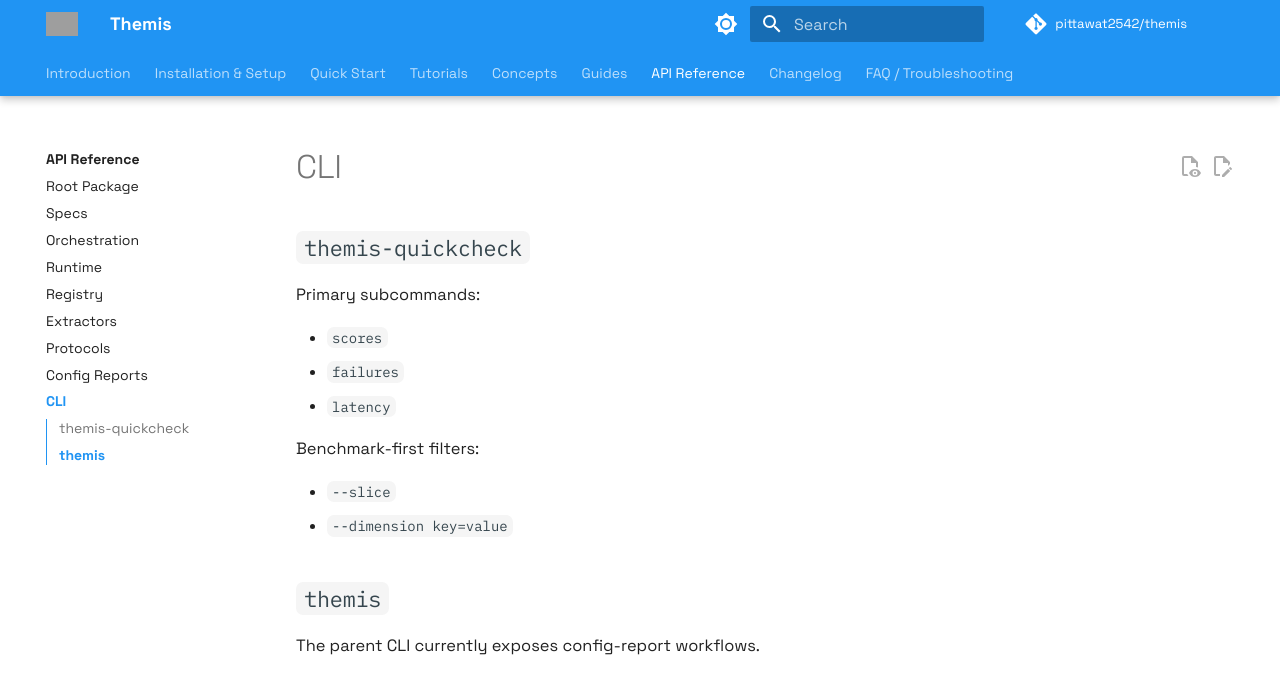
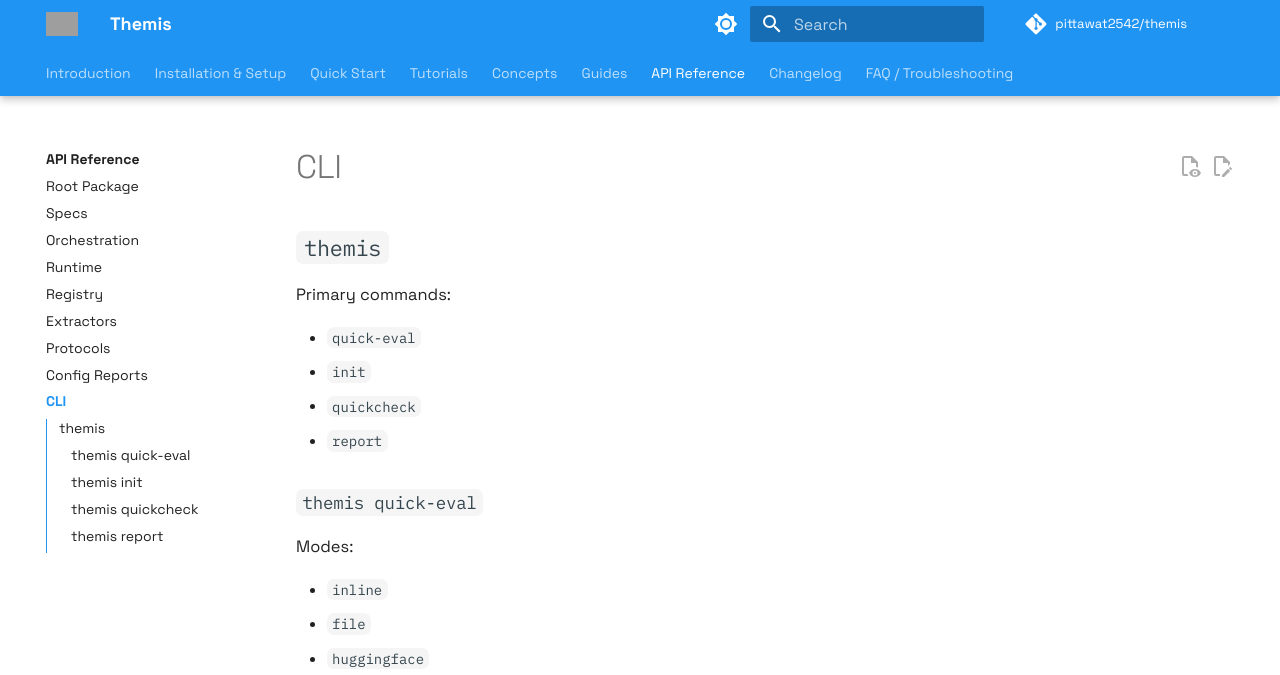
Before and after one commit to Pittawat2542/themis, an MkDocs documentation site: the page built from docs/api-reference/cli.md, in a window 1280 px wide and 1400 px high. Shown: the top 675 px of the window. Built offline with MkDocs 1.6.1 and Material for MkDocs 9.7.7, drawn with Linux system fonts in a browser that asks for light colours; comment, search, counter and statistics services are not loaded; the version menu is left out; some of the changed text lies outside the part shown; grey boxes are pictures that could not be loaded.

```diff
--- a/docs/api-reference/cli.md
+++ b/docs/api-reference/cli.md
@@ -1,6 +1,42 @@
 # CLI
 
-## `themis-quickcheck`
+## `themis`
+
+Primary commands:
+
+- `quick-eval`
+- `init`
+- `quickcheck`
+- `report`
+
+### `themis quick-eval`
+
+Modes:
+
+- `inline`
+- `file`
+- `huggingface`
+
+Shared flags:
+
+- `--model`
+- `--provider`
+- `--metric`
+- `--prompt`
+- `--preview`
+- `--estimate-only`
+- `--format table|json`
+
+### `themis init`
+
+Generates a starter project with:
+
+- `project.toml`
+- a runnable package scaffold
+- sample local data
+- README commands for `quickcheck` and `report`
+
+### `themis quickcheck`
 
 Primary subcommands:
 
@@ -13,10 +49,22 @@
 - `--slice`
 - `--dimension key=value`
 
-## `themis`
+`themis-quickcheck` remains available as a compatibility alias for the same subcommands.
 
-The parent CLI currently exposes config-report workflows.
+### `themis report`
+
+Supports:
+
+- `--factory`
+- `--project-file` with `--run-id`
+- `--format json|yaml|markdown|latex`
 
 ::: themis.cli.quickcheck
 
+::: themis.cli.quick_eval
+
+::: themis.cli.init
+
+::: themis.cli.report
+
 ::: themis.cli.main
```
Also changed, not shown: README.md (+24 -1 lines), docs/quick-start/index.md (+54 -4 lines), 2 other files.
